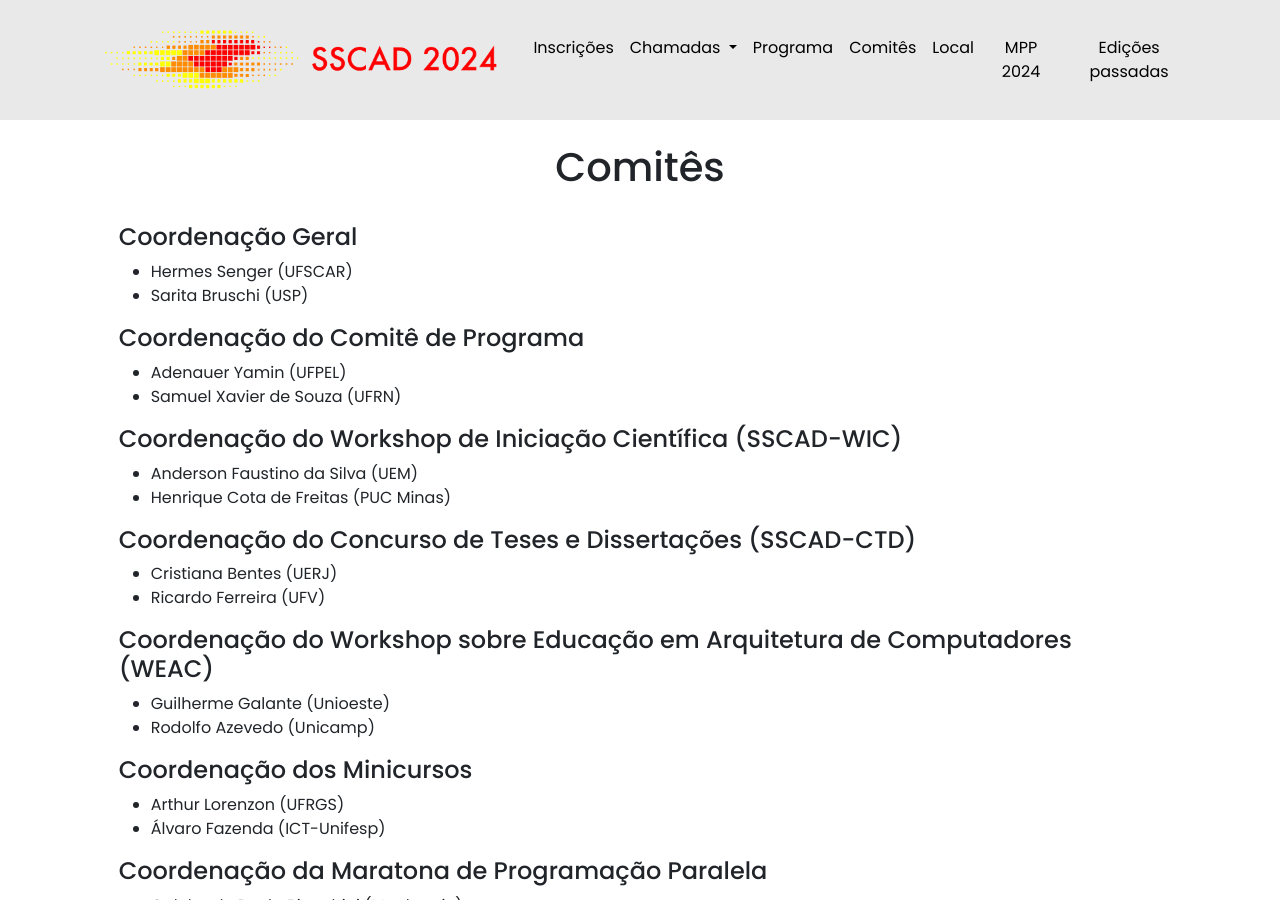
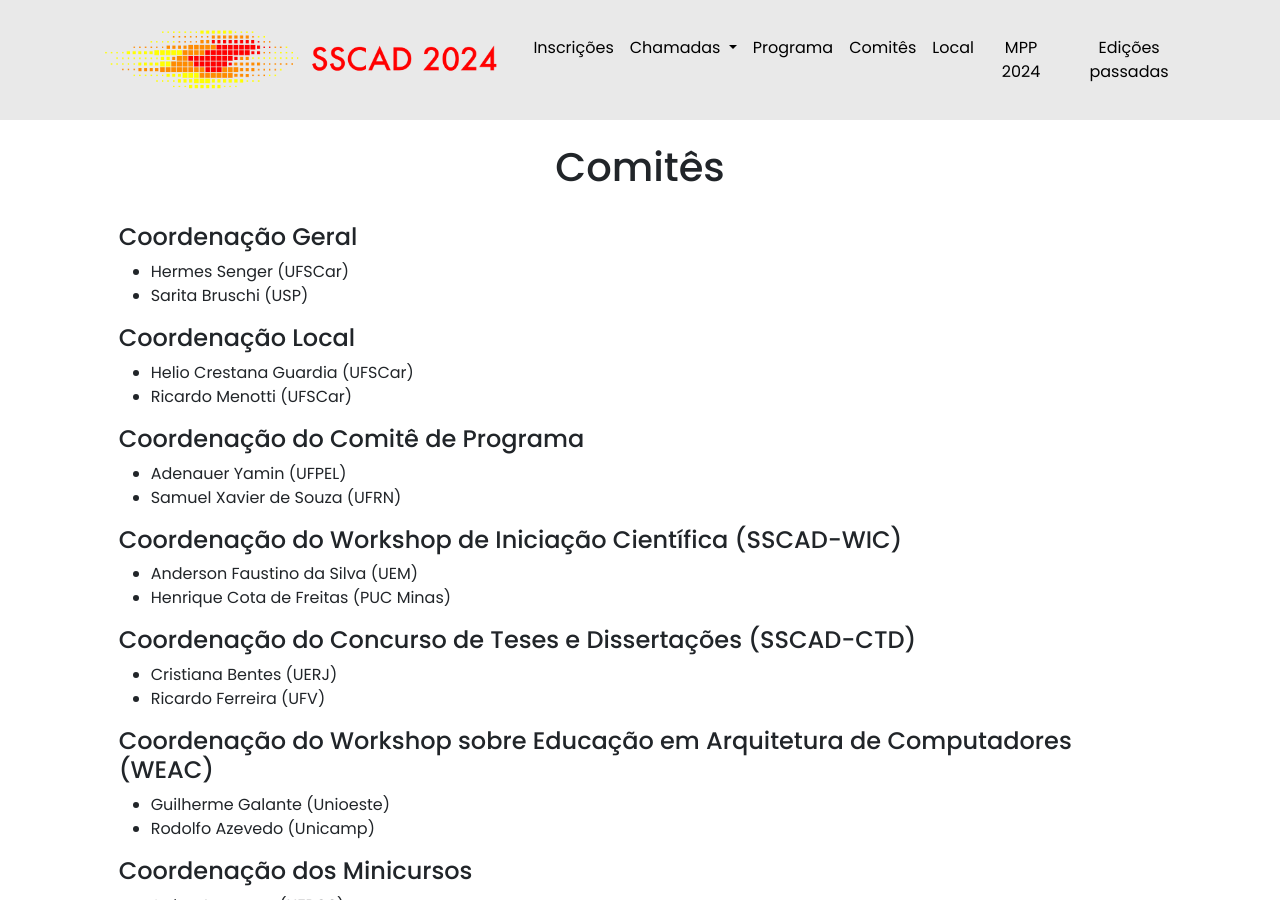
Before and after one commit to ce-acpad/sscad2024, a Jekyll site: the page built from committee.html, in a window 1280 px wide and 900 px high, scrolled down 428 px. Built offline with Jekyll 4.4.1, drawn with Linux system fonts in a browser that asks for light colours.

Commit message:
Comitê local

```diff
--- a/_data/committee.yml
+++ b/_data/committee.yml
@@ -4,9 +4,15 @@ committees:
       - name: "Coordenação Geral"
         people:
           - name: "Hermes Senger"
-            institution: "UFSCAR"
+            institution: "UFSCar"
           - name: "Sarita Bruschi"
             institution: "USP"
+      - name: "Coordenação Local"
+        people:
+          - name: "Helio Crestana Guardia"
+            institution: "UFSCar"
+          - name: "Ricardo Menotti"
+            institution: "UFSCar"
       - name: "Coordenação do Comitê de Programa"
         people:
           - name: "Adenauer Yamin"
```
Also changed, not shown: README.md.
